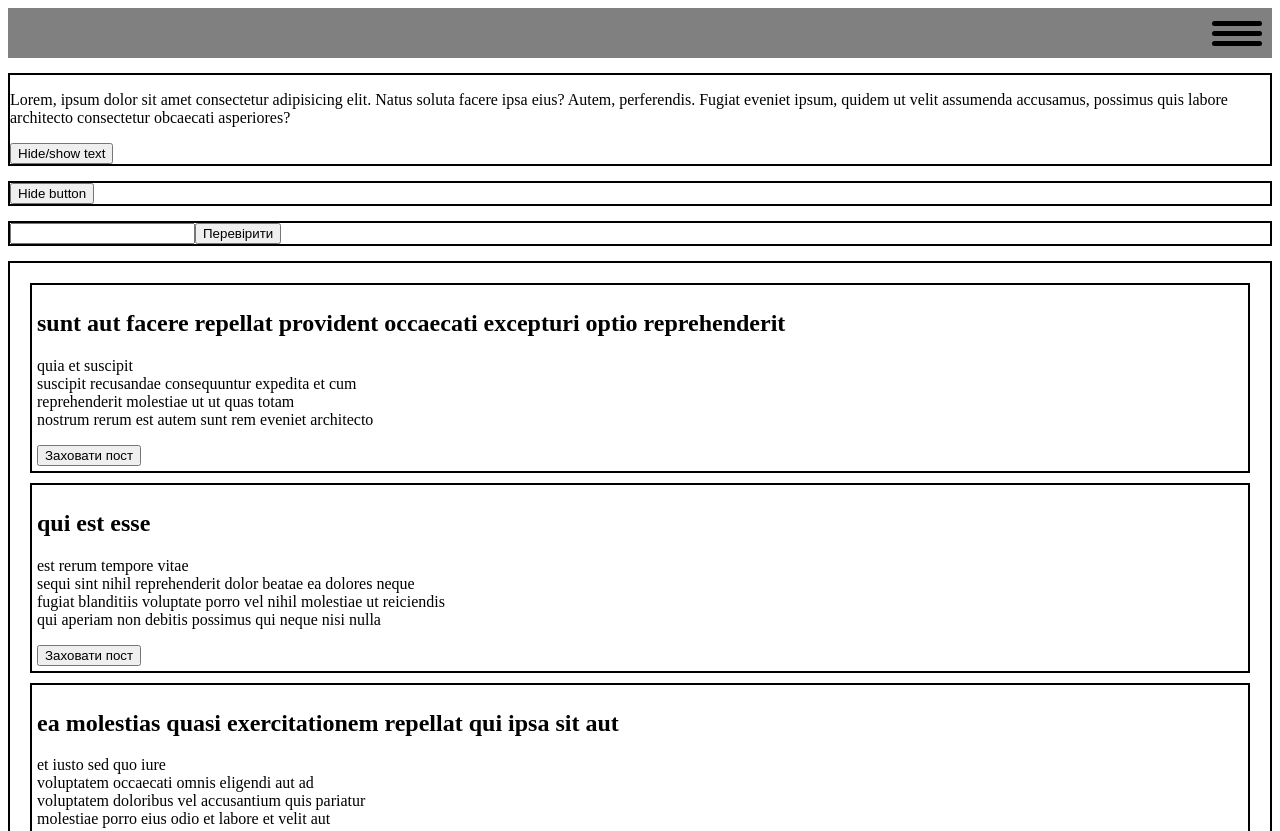
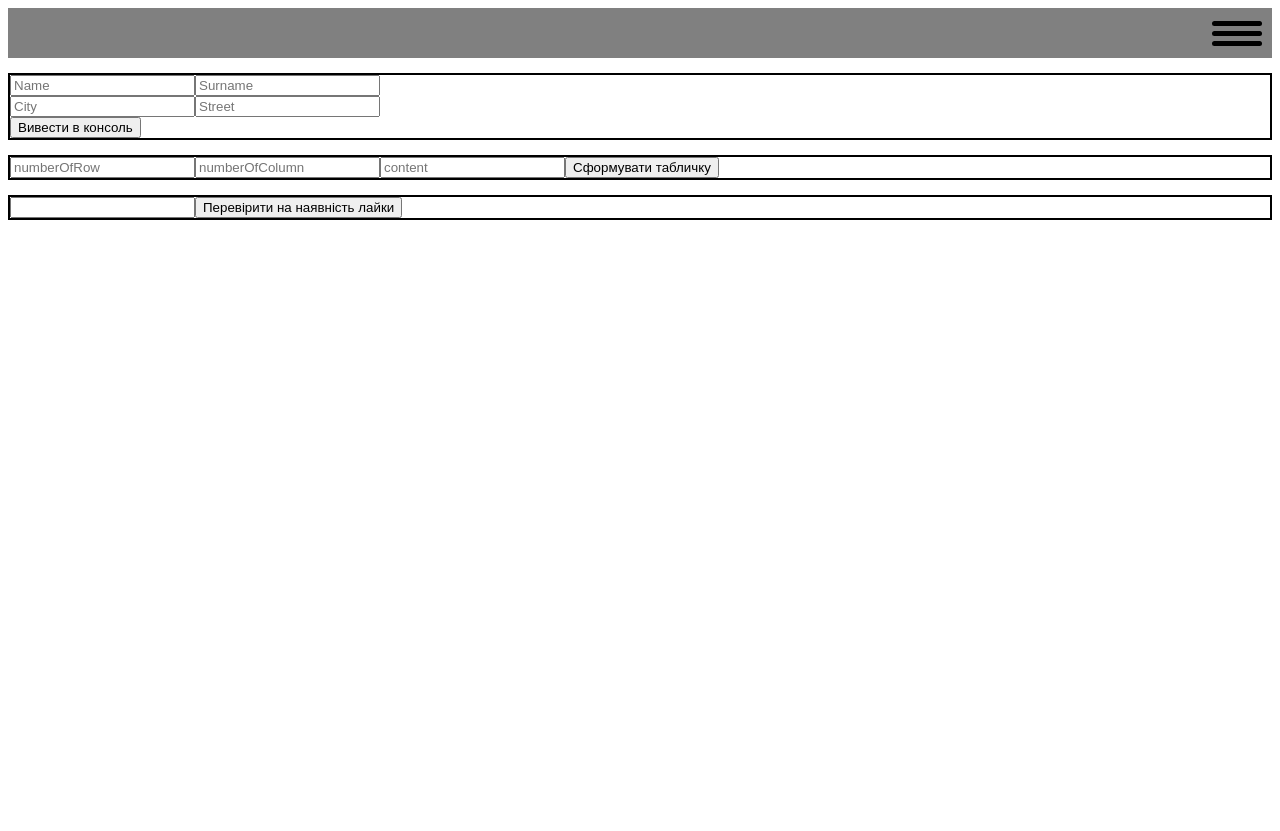
Before and after one commit to Andrii1036/js-lection10, a plain HTML site: page index.html in a window 1280 px wide. Shown: the top 831 px of the page. After the commit the page ends 800 px from the top, so only its background shows below. Drawn offline with Linux system fonts and the light colour scheme.

Commit message:
complitted classwork;

```diff
--- a/index.html
+++ b/index.html
@@ -151,9 +151,9 @@
     </header>
 
     <!-- розкоментовуйте скріпти по-одному бо можуть бути конфлікти назв -->
-    <!-- <script src="js/additional.js"></script>
-    <script src="js/classwork.js"></script> -->
-    <script src="js/homework.js"></script>
+    <!-- <script src="js/additional.js"></script> -->
+    <script src="js/classwork.js"></script>
+    <!-- <script src="js/homework.js"></script> -->
 </body>
 
 </html>
--- a/js/classwork.js
+++ b/js/classwork.js
@@ -1,22 +1,138 @@
-// - створити 2 форми  по 2 інпути в кожній. ствоирити кнопку при кліку на яку считується та виводиться на консоль інформація з цих 2х форм.
-// Кнопка повинна лежати за межами форм (Щоб ьуникнути  перезавантаження сторінки)
-// Доступ до інпутів через Forms API. Отже дайте формі та інпутам всі необхідні атрибути.
+// -----------------------------------------------------------------------------
+// - створити 2 форми  по 2 інпути в кожній. ствоирити кнопку
+// при кліку на яку считується та виводиться на
+//  консоль інформація з цих 2х форм.
+// Кнопка повинна лежати за межами форм
+// (Щоб ьуникнути  перезавантаження сторінки)
+// Доступ до інпутів через Forms API.
+// Отже дайте формі та інпутам всі необхідні атрибути.
 
+let formsWrapper = document.createElement('div');
+formsWrapper.style.cssText = 'border: 2px solid black ';
+let form1 = document.createElement('form');
+form1.setAttribute('action', '#');
+form1.setAttribute('name', 'fullname');
+let form2 = document.createElement('form');
+form2.setAttribute('action', '#');
+form2.setAttribute('name', 'address');
+let button = document.createElement('button');
+button.innerText = 'Вивести в консоль';
+let input1 = document.createElement('input');
+input1.name = 'userName';
+input1.type = 'text';
+input1.placeholder = 'Name';
+let input2 = document.createElement('input');
+input2.name = 'userSurname';
+input2.type = 'text';
+input2.placeholder = 'Surname';
+let input3 = document.createElement('input');
+input3.name = 'userCity';
+input3.type = 'text';
+input3.placeholder = 'City';
+let input4 = document.createElement('input');
+input4.name = 'userStreet';
+input4.type = 'text';
+input4.placeholder = 'Street';
+
+let forms = document.forms;
+let showFormsValue = () => {
+    for (let form of forms) {
+        let elements = form.elements
+        for (let element of elements) {
+            console.log(`${element.name}-${element.value}`)
+        }
+    }
+};
+
+button.onclick = showFormsValue
+
+form1.append(input1, input2);
+form2.append(input3, input4)
+formsWrapper.append(form1, form2, button);
+document.body.appendChild(formsWrapper);
+// ------------------------------------------------------------------------------------
 
 // - Створити 3 инпута та кнопку. Один визначає кількість рядків, другий - кількість ячеєк, третій вмиіст ячеєк.
 // При натисканні кнопки, вся ця інформація зчитується і формується табличка, з відповідним вмістом.
 // (Додатковачастина для завдання)
+let tableWrapper = document.createElement('div');
+tableWrapper.style.cssText = 'border: 2px solid black; margin-top:15px';
+let rowInput = document.createElement('input');
+rowInput.name = 'numberOfRows';
+rowInput.type = 'number';
+rowInput.placeholder = 'numberOfRow';
+let columnInput = document.createElement('input');
+columnInput.name = 'numberOfColumn';
+columnInput.type = 'number';
+columnInput.placeholder = 'numberOfColumn';
+let contentInput = document.createElement('input');
+contentInput.name = 'content';
+contentInput.type = 'text';
+contentInput.placeholder = 'content'
+let button2 = document.createElement('button');
+button2.innerText = 'Сформувати табличку';
 
+
+let createTable = () => {
+    let numberOfRows = +rowInput.value;
+    let numberOfColumn = +columnInput.value;
+    let content = contentInput.value;
+    let table = document.createElement('div');
+    table.style.cssText = 'margin:10px';
+    for (let i = 0; i < numberOfRows; i++) {
+        let row = document.createElement('div');
+        row.style.cssText = 'display:flex';
+        for (let c = 0; c < numberOfColumn; c++) {
+            let column = document.createElement('div');
+            column.style.cssText = 'border:1px solid black;padding:10px'
+            column.style.maxWidth = `calc(100%/${numberOfColumn})`;
+            column.innerText = content;
+            row.appendChild(column);
+        };
+        table.appendChild(row);
+    };
+    tableWrapper.appendChild(table);
+};
+
+button2.onclick = createTable
+
+tableWrapper.append(rowInput, columnInput, contentInput, button2);
+document.body.appendChild(tableWrapper);
+// ---------------------------------------------------------------------------------------------------
 
 // - Сворити масив не цензцрних слів.
 // Сворити інпут текстового типу.
 // Якщо людина вводить слово і воно міститься в масиві не цензурних слів
 // кинути алерт з попередженням.
 // Перевірку робити при натисканні на кнопку
-
-
-// - Сворити масив не цензцрних слів.
-// Сворити інпут текстового типу.
 // Потрібно перевіряти чи не містить ціле речення в собі погані слова.
 // Кинути алерт з попередженням у випадку якщо містить.
 // Перевірку робити при натисканні на кнопку
+
+let swearWords = [
+    'цензура1', 'цензура2', 'цензура3', 'цензура4', 'цензура5', 'цензура6', 'цензура7', 'цензура8',
+];
+
+let swearWordsWrapper = document.createElement('div');
+swearWordsWrapper.style.cssText = 'border: 2px solid black; margin-top:15px';
+let swearWordsInput = document.createElement('input');
+swearWordsInput.name = 'swearWord'
+swearWordsInput.type = 'text';
+let swearWordsButton = document.createElement('button');
+swearWordsButton.innerText = 'Перевірити на наявність лайки';
+
+let isSwearWord = () => {
+    let word = document.getElementsByName('swearWord')[0].value;
+    let wordArray = word.split(' ');
+    for (word of wordArray) {
+        if (swearWords.includes(word)) {
+            alert('Не виражайтесь!!!!')
+        };
+    };
+};
+
+swearWordsButton.onclick = isSwearWord;
+
+swearWordsWrapper.append(swearWordsInput, swearWordsButton);
+document.body.appendChild(swearWordsWrapper);
+// ----------------------------------------------------------------------------
```
